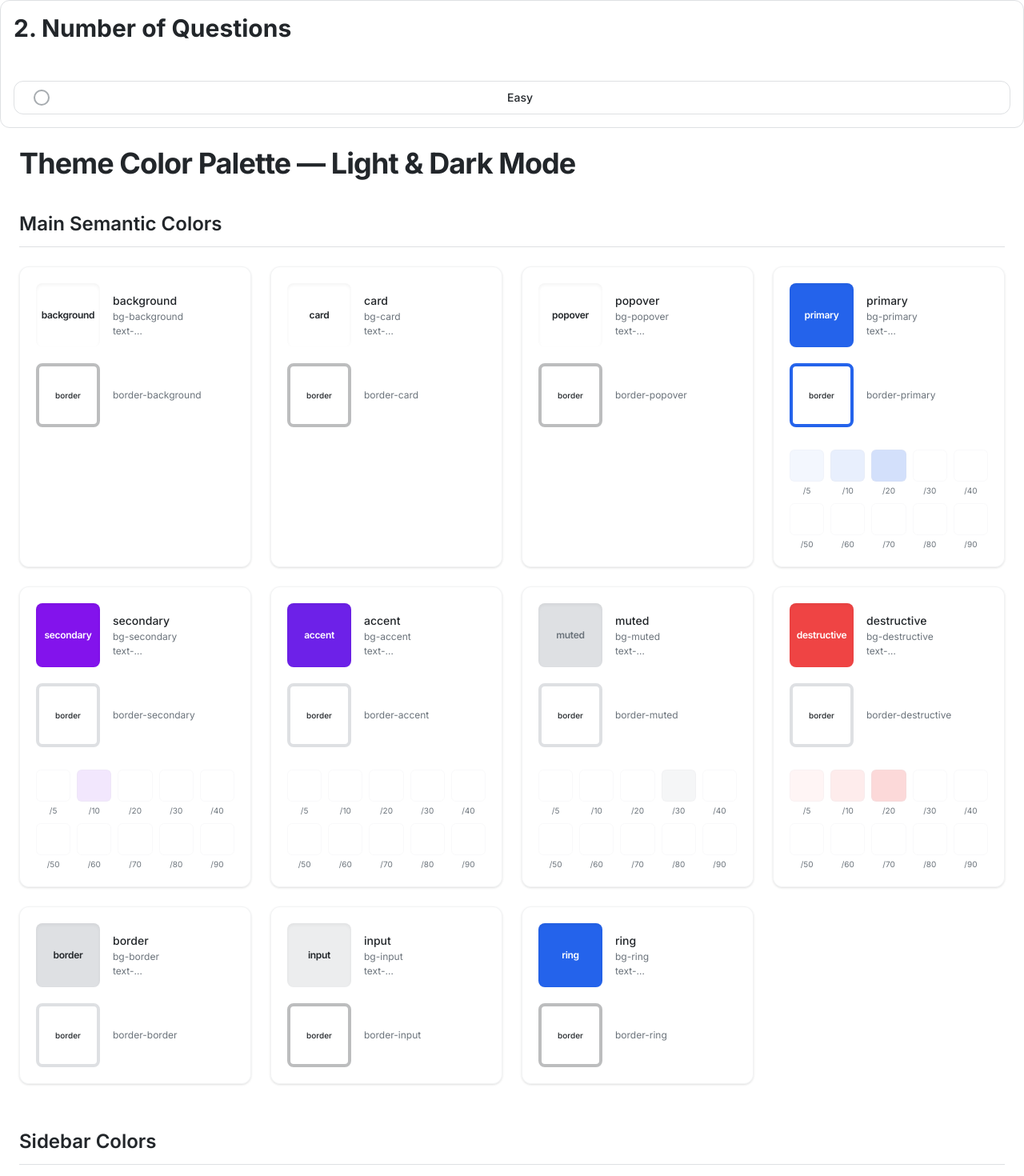
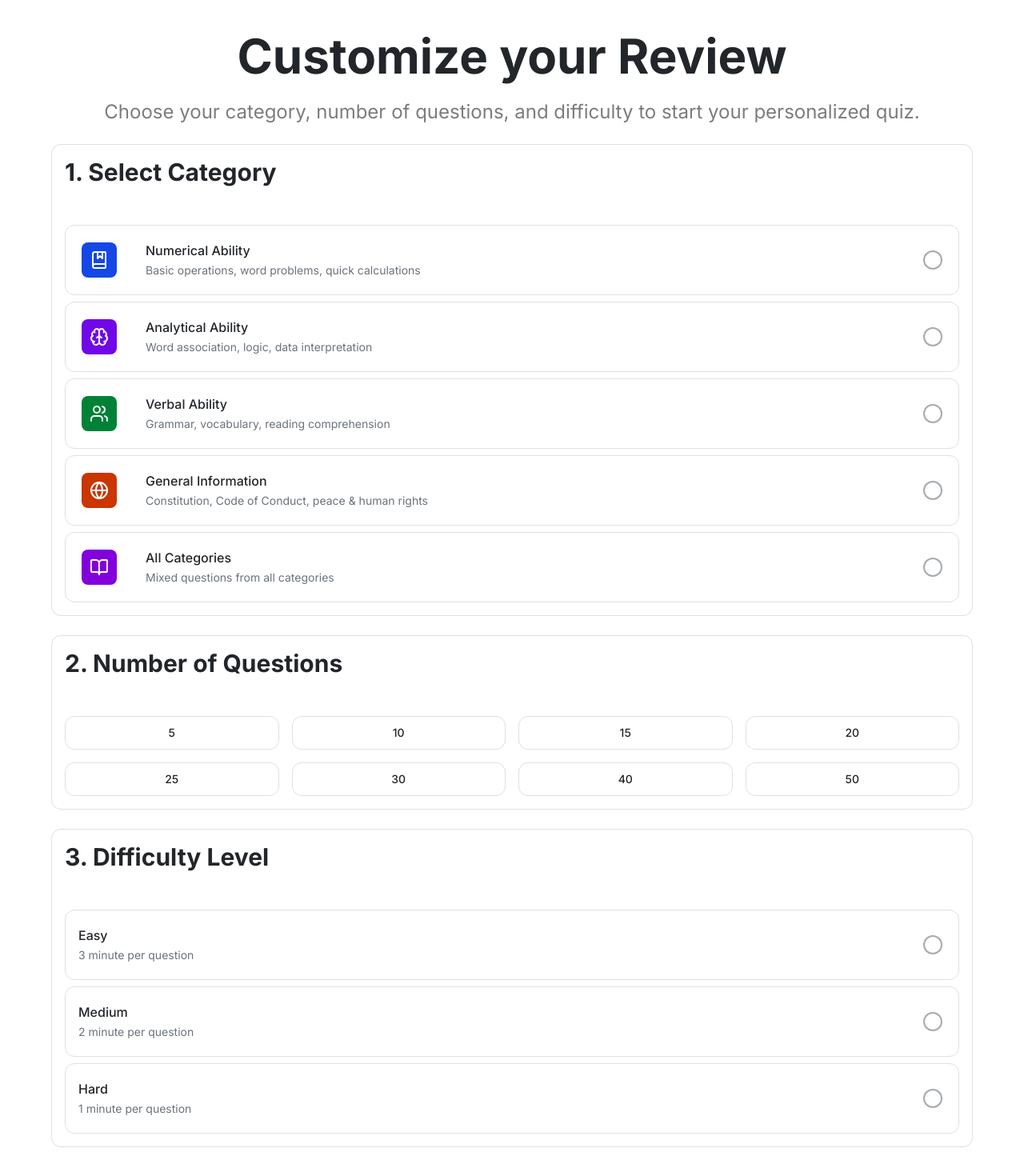
Before and after one commit to johnreyluntayao/revview, a Next.js app: page / in a window 1280 px wide. Shown: the top 1470 px of the page at 80% size. Built offline with nearby package versions, Linux system fonts and the light colour scheme; no server answers.

Commit message:
Customize Main

```diff
--- a/app/page.tsx
+++ b/app/page.tsx
@@ -1,3 +1,4 @@
+import CustomizeMain from "@/components/CustomizeMain";
 import Colors from "@/components/samples/Colors";
 import { IconGallery } from "@/components/samples/Icons";
 import CategoryProgress from "@/components/ui/CategoryProgress";
@@ -7,6 +8,7 @@ import HeroSection from "@/components/ui/HeroSection";
 import HowItWorks from "@/components/ui/HowItWorks";
 import PerformanceOverview from "@/components/ui/PerformanceOverview";
 import RecentScores from "@/components/ui/RecentScores";
+import SelectDifficultyLevel from "@/components/ui/SelectDifficultyLevel";
 import SelectNumQuestions from "@/components/ui/SelectNumQuestions";
 import SummaryCards from "@/components/ui/SummaryCards";
 import WhyChoose from "@/components/ui/WhyChoose";
@@ -17,9 +19,10 @@ export default function Home() {
 
   return (
     <div className="w-full">
-      <SelectNumQuestions/>
+      <CustomizeMain/>
       <Colors/>
       <IconGallery/>
+      <WhyChoose/>
     </div>
   );
 }
--- /dev/null
+++ b/components/CustomizeMain.tsx
@@ -0,0 +1,25 @@
+import React from 'react'
+import SelectCategory from './ui/SelectCategory'
+import SelectDifficultyLevel from './ui/SelectDifficultyLevel'
+import SelectNumQuestions from './ui/SelectNumQuestions'
+
+const CustomizeMain = () => {
+  return (
+    <div className='mx-4 md:mx-8 lg:mx-16 py-10 gap-4 md:gap-5 lg:gap-6 flex flex-col'>
+        <div className='text-center'>
+          <h1 className='text-4xl md:text-5xl lg:text-6xl font-bold text-foreground mb-2 md:mb-4 lg:mb-6'>
+          Customize your Review
+        </h1>
+        <p className='text-lg md:text-xl lg:text-2xl text-foreground/60'>
+          Choose your category, number of questions, and difficulty to start your personalized quiz.
+        </p>
+        </div>
+
+        <SelectCategory/>
+        <SelectNumQuestions/>
+        <SelectDifficultyLevel/>
+    </div>
+  )
+}
+
+export default CustomizeMain
--- a/components/atoms/RadioButton.tsx
+++ b/components/atoms/RadioButton.tsx
@@ -101,7 +101,7 @@ export default function RadioButton({
   else if (variant === "pill") {
     wrapper += " items-center justify-center py-2.5 px-6 min-w-[110px] text-sm font-medium rounded-lg";
     wrapper += isSelected
-      ? ` ${selected.bg} ${selected.text} border-primary`
+      ? ` ${selected.bg} ${selected.text} bg-primary/100 text-white`
       : ` ${unselected.bg} ${unselected.text} ${unselected.hover}`;
   }
   else if (variant === "card") {
@@ -172,7 +172,7 @@ export default function RadioButton({
           </div>
         )}
 
-        {!hideIndicator && variant !== "card" && variant !== "boxed" && variant !== "choice" && (
+        {!hideIndicator && variant !== "card" && variant !== "boxed" && variant !== "choice" && variant !== "pill" && (
           <div className="relative">
             <div className={indicatorClasses} />
             {isSelected && (
--- /dev/null
+++ b/components/ui/SelectDifficultyLevel.tsx
@@ -0,0 +1,50 @@
+'use client'
+
+import React, { useState } from 'react'
+import RadioButton from '../atoms/RadioButton'
+import { AllCategories, Analytical, General, Numerical, Verbal } from '@/lib/icons';
+
+const categories = [
+    {
+        value: "Easy",
+        label: "Easy",
+        time: 3,
+    },
+    {
+        value: "Medium",
+        label: "Medium",
+        time: 2,
+    },
+    {
+        value: "Hard",
+        label: "Hard",
+        time: 1,
+    },
+];
+
+const SelectDifficultyLevel = () => {
+
+    const [selected, setSelected] = useState<string | number | null>(null);
+    return (
+        <section>
+            <div className="w-full flex flex-col gap-1 md:gap-1.5 lg:gap-2 p-2 md:p-3 lg:p-4 rounded-xl border-border border">
+                <h1 className="text-xl md:text-2xl lg:text-3xl font-bold text-foreground mb-10">
+                    3. Difficulty Level
+                </h1>
+                {categories.map((category) => (
+                    <RadioButton
+                        key={category.value}
+                        variant="card"
+                        value={category.value}
+                        label={category.label}
+                        description={`${category.time} minute per question`}
+                        isSelected={selected === category.value}
+                        onSelect={setSelected}
+                    />
+                ))}
+            </div>
+        </section>
+    )
+}
+
+export default SelectDifficultyLevel
--- a/components/ui/SelectNumQuestions.tsx
+++ b/components/ui/SelectNumQuestions.tsx
@@ -2,33 +2,40 @@
 
 import React, { useState } from 'react'
 import RadioButton from '../atoms/RadioButton'
-import { AllCategories, Analytical, General, Numerical, Verbal } from '@/lib/icons';
 
-const categories = [
-    {
-        value: "numerical",
-    },
-
-];
+const questionOptions = [
+  { value: 5 },
+  { value: 10 },
+  { value: 15 },
+  { value: 20 },
+  { value: 25 },
+  { value: 30 },
+  { value: 40 },
+  { value: 50 },
+]
 
 const SelectNumQuestions = () => {
+  const [selected, setSelected] = useState<string | number | null>(null)
 
-    const [selected, setSelected] = useState<string | number | null>(null);
   return (
     <section>
       <div className="w-full flex flex-col gap-1 md:gap-1.5 lg:gap-2 p-2 md:p-3 lg:p-4 rounded-xl border-border border">
-                <h1 className="text-xl md:text-2xl lg:text-3xl font-bold text-foreground mb-10">
+        <h1 className="text-xl md:text-2xl lg:text-3xl font-bold text-foreground mb-6 md:mb-8 lg:mb-10">
           2. Number of Questions
         </h1>
-                {categories.map((category) => (
+
+        <div className="flex flex-wrap gap-2 md:gap-3 lg:gap-4 grid grid-cols-4">
+          {questionOptions.map((option) => (
             <RadioButton
+              key={option.value}
               variant="pill"
-                        value="easy"
-                        label="Easy"
-                        isSelected={selected === "easy"}
+              value={option.value}
+              label={option.value.toString()}
+              isSelected={selected === option.value}
               onSelect={setSelected}
             />
           ))}
+        </div>
       </div>
     </section>
   )
--- a/lib/types.ts
+++ b/lib/types.ts
@@ -20,12 +20,12 @@ export interface InputFieldProps {
 
 
 export interface ButtonProps {
-  textColor: string;
-  backgroundColor: string;
+  textColor?: string;
+  backgroundColor?: string;
   borderColor?: string;
   leftIcon?: ReactNode;
   rightIcon?: ReactNode;
-  text: ReactNode;
+  text?: ReactNode;
   children?: ReactNode;
   onClick?: (e: React.MouseEvent<HTMLButtonElement>) => void;
   size?: "sm" | "md" | "lg";
```
Lines whose indentation alone changed are shown as unchanged.
